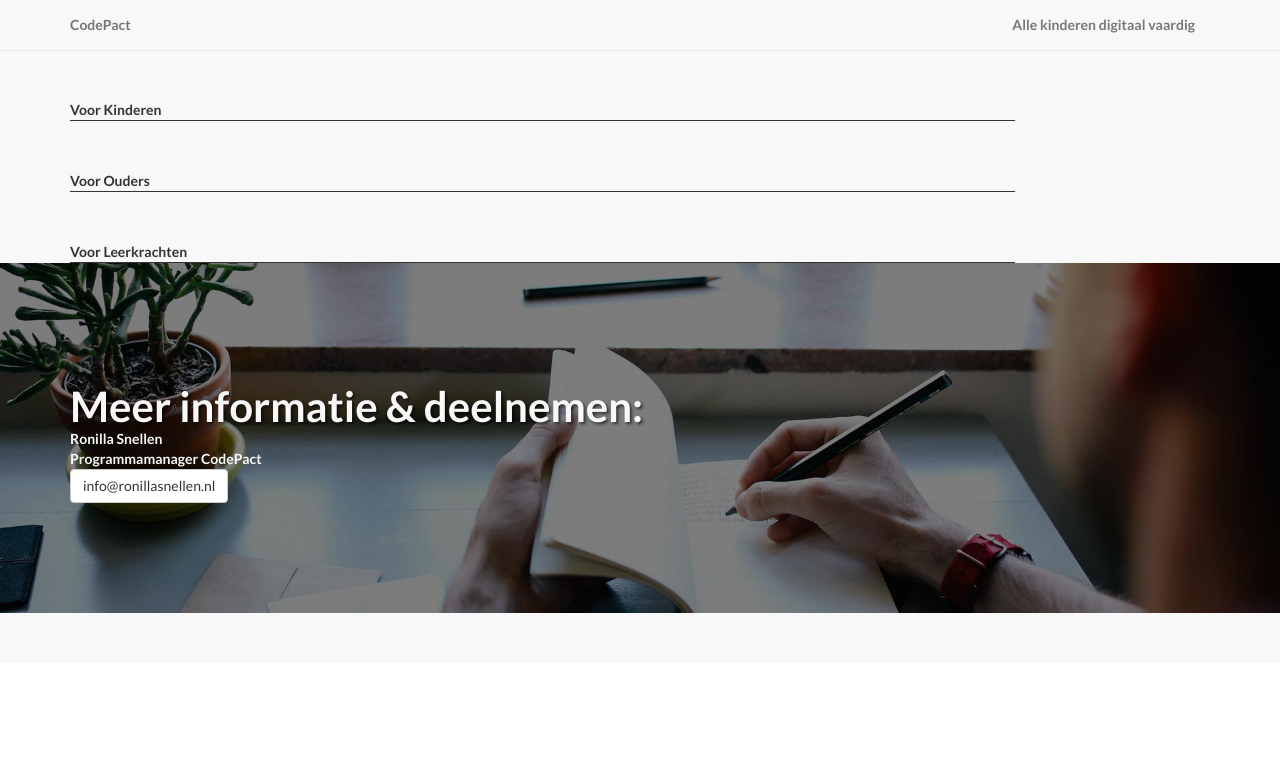
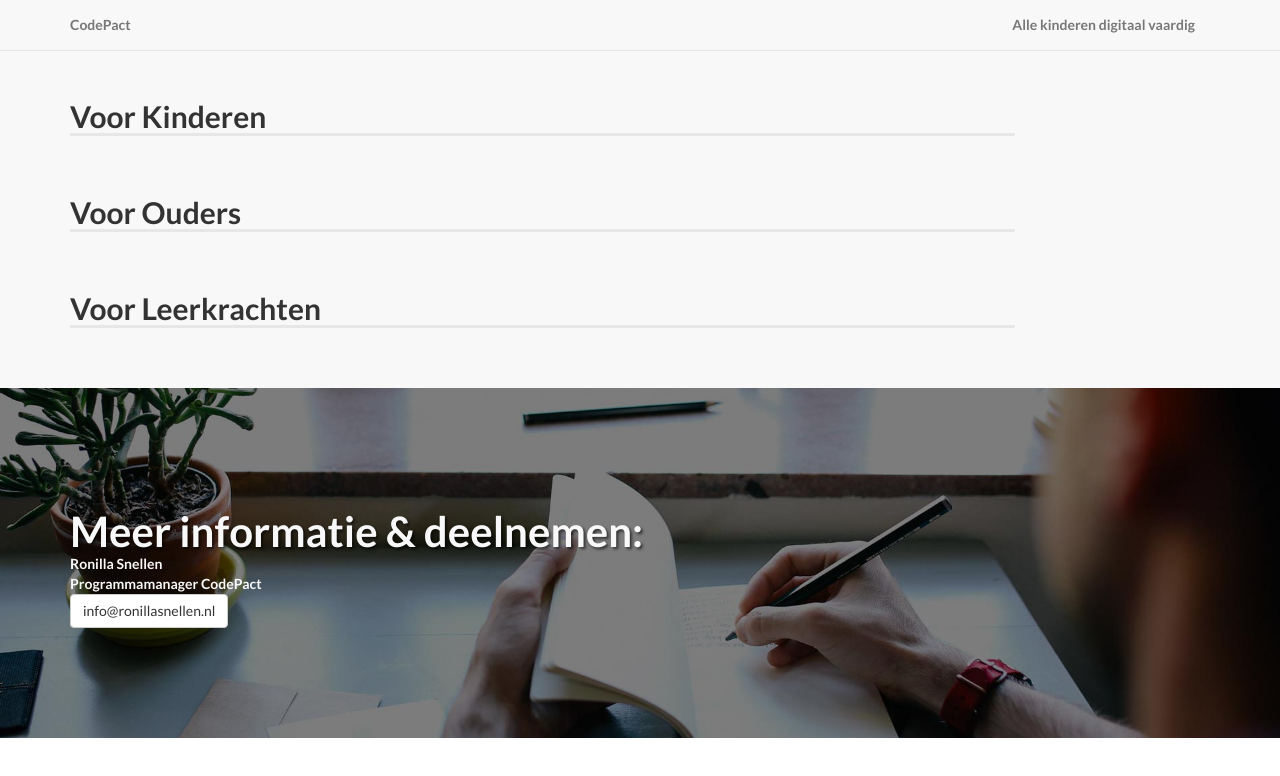
Before and after one commit to Q42/codepact_agenda, a plain HTML site: page index.html in a window 1280 px wide. Drawn offline with nearby package versions, Linux system fonts and the light colour scheme; no server answers.

Commit message:
styles section headers

```diff
--- a/css/agenda.css
+++ b/css/agenda.css
@@ -1,6 +1,7 @@
-.doelgroepLabel {
-  border-bottom: 1px solid;
+.section-header {
+  border-bottom: 3px solid #e7e7e7;;
   margin-top: 50px;
+  display: block;
 }
 
 #voorKinderen,
--- a/index.html
+++ b/index.html
@@ -35,15 +35,16 @@
         <div class="row">
           <div class="col-lg-10 col-sm-12">
 
-          <div class="doelgroepLabel">Voor Kinderen</div>
-          <div id="voorKinderen"></div>
+            <h2 class="section-header">Voor Kinderen</h2>
+            <div id="voorKinderen"></div>
 
-          <div class="doelgroepLabel">Voor Ouders</div>
-          <div id="voorOuders"></div>
+            <h2 class="section-header">Voor Ouders</h2>
+            <div id="voorOuders"></div>
 
-          <div class="doelgroepLabel">Voor Leerkrachten</div>
-          <div id="voorLeerkrachten"></div>
+            <h2 class="section-header">Voor Leerkrachten</h2>
+            <div id="voorLeerkrachten"></div>
 
+          </div>
         </div>
       </div>
     </div>
```
